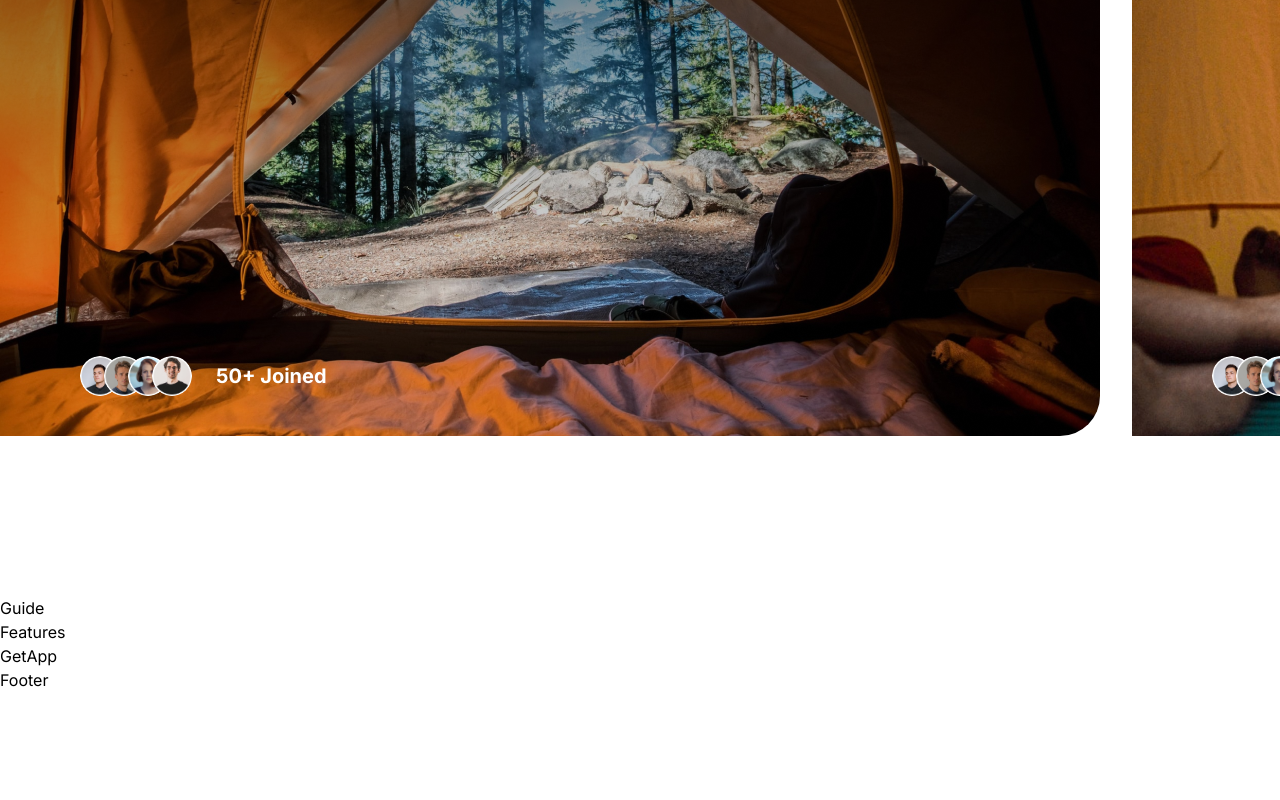
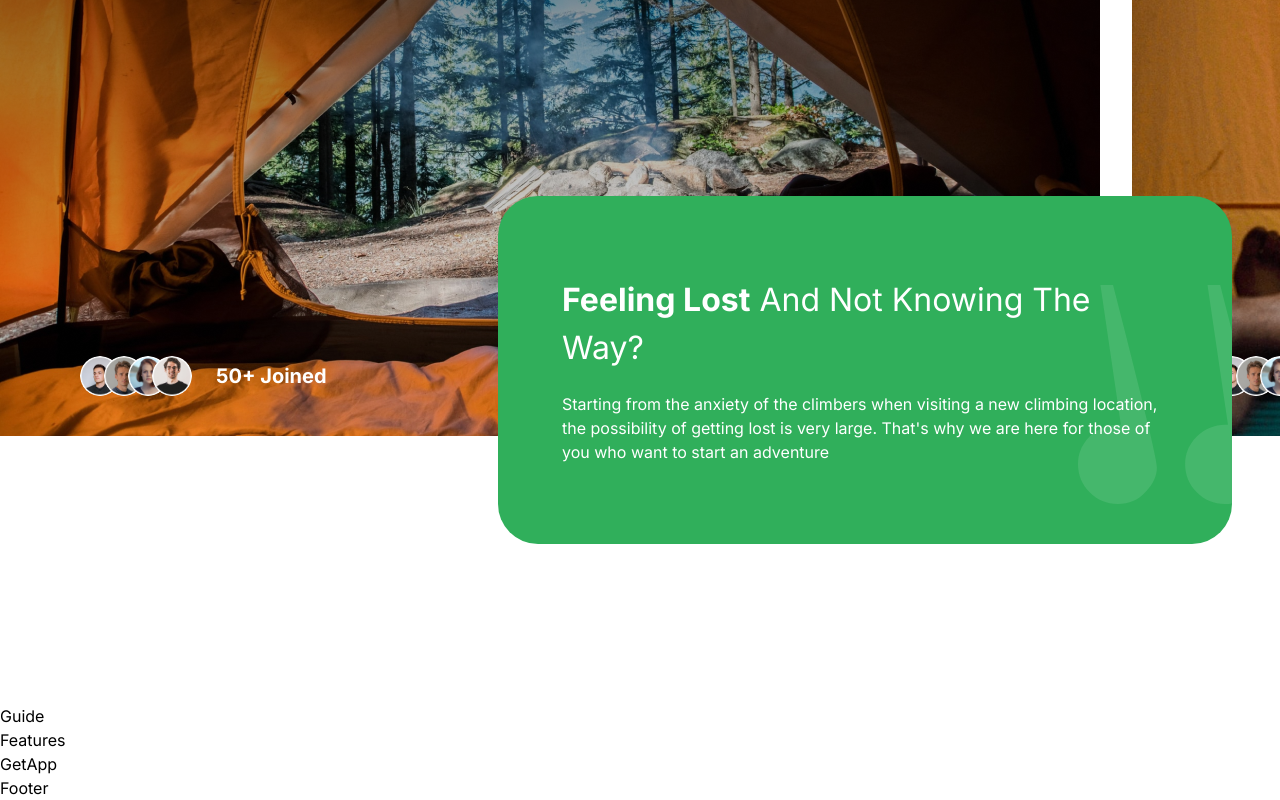
Before and after one commit to Bear29ers/travel-website, a Next.js app: page / in a window 1280 px wide. Shown: the part 1139-1939 px from the top of the page. Before the commit the page ends 1831 px from the top, so only its background shows below. Built offline with nearby package versions, Linux system fonts and the light colour scheme.

Commit message:
:sparkles: complete the Camp section

```diff
--- a/components/Camp.tsx
+++ b/components/Camp.tsx
@@ -62,6 +62,18 @@ const Camp: FC = () => {
           peopleJoined="50+ Joined"
         />
       </div>
+      <div className="flexEnd mt-10 px-6 lg:-mt-60 lg:mr-6">
+        <div className="relative w-full overflow-hidden rounded-3xl bg-green-50 p-8 lg:max-w-[500px] xl:max-w-[734px] xl:rounded-5xl xl:px-16 xl:py-20">
+          <h2 className="regular-24 md:regular-32 2xl:regular-64 capitalize text-white">
+            <strong>Feeling Lost</strong> And Not Knowing The Way?
+          </h2>
+          <p className="regular-14 xl:regular-16 mt-5 text-white">
+            Starting from the anxiety of the climbers when visiting a new climbing location, the possibility of getting
+            lost is very large. That&apos;s why we are here for those of you who want to start an adventure
+          </p>
+          <Image src="/quote.svg" alt="camp-2" width={186} height={219} className="camp-quote" />
+        </div>
+      </div>
     </section>
   );
 };
```
